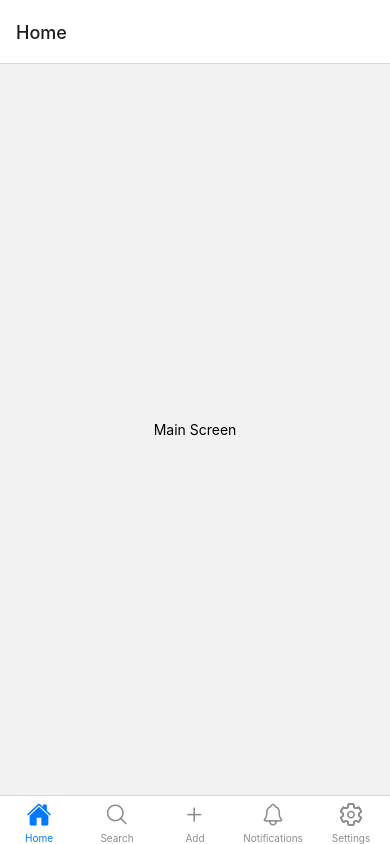
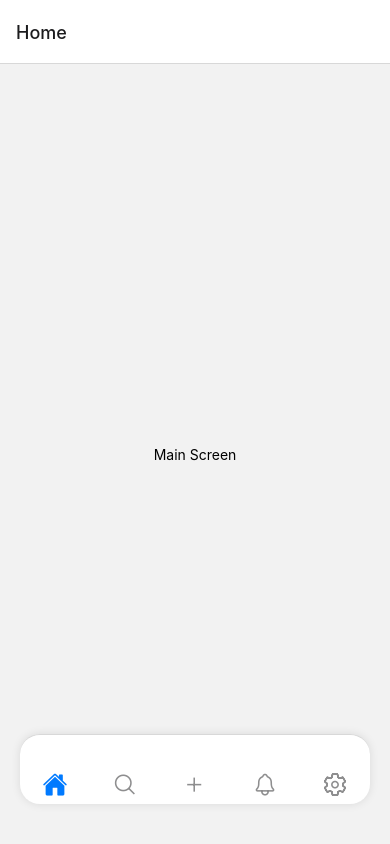
Before and after one commit to Suhadmendis/react-native-tab-navigation, a React Native app: screen / in a window 390 px wide. Built offline with nearby package versions, Linux system fonts and the light colour scheme.

Commit message:
floating footer

```diff
--- a/App.js
+++ b/App.js
@@ -66,7 +66,29 @@ export default function App() {
               iconName = focused ? 'search' : 'search-outline';
             }
 
-            return <Ionicons name={iconName} size={size} color={color} />;
+            return (
+              <View style={{ flex: 1, justifyContent: 'center', alignItems: 'center', marginBottom: -30 }}>
+                <Ionicons name={iconName} size={size} color={color} />
+              </View>
+            );
+          },
+          tabBarShowLabel: false,
+          tabBarStyle: {
+            position: 'absolute',
+            bottom: 40,
+            left: 20,
+            right: 20,
+            borderRadius: 20,
+            height: 70,
+
+            elevation: 10,
+            shadowColor: 'black',
+            shadowOffset: {
+              height: 0,
+              width: 0
+            },
+            shadowOpacity: 0.1,
+            shadowRadius: 10
           }
         })}
       >
```
